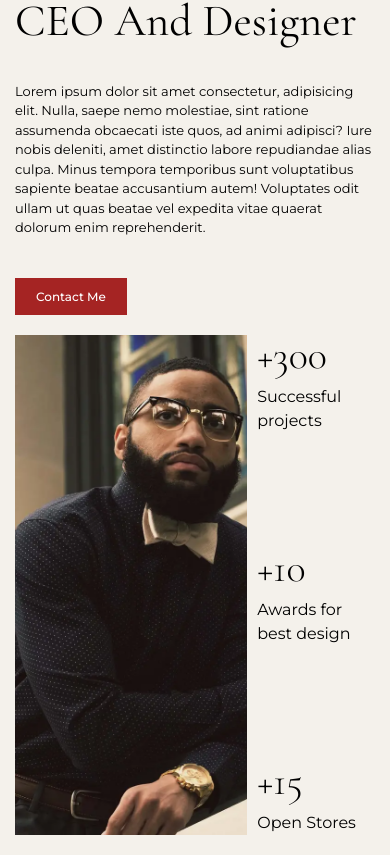
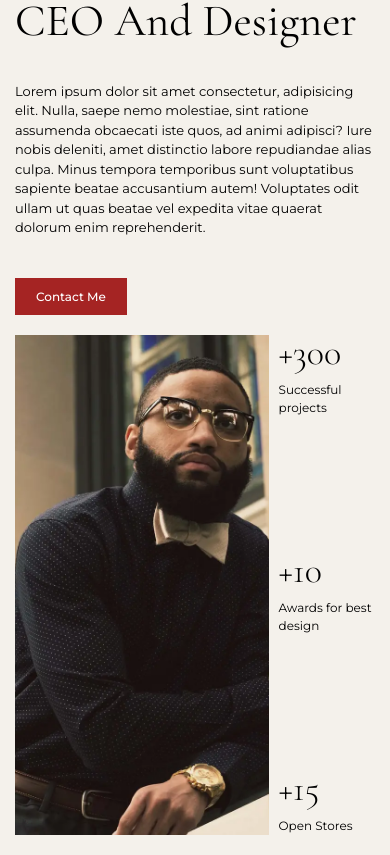
Before and after one commit to AdeDevs/efrona, a React (Vite) app: page / in a window 390 px wide. Shown: the part 1408-2263 px from the top of the page. Built offline with nearby package versions, Linux system fonts and the light colour scheme; a web font is replaced by a local one.

Commit message:
enhance font size for list items in stats section for better readability

```diff
--- a/src/styles/home.css
+++ b/src/styles/home.css
@@ -289,6 +289,9 @@
     gap: 10px;
     list-style-type: none;
 }
+.stats ul li {
+    font-size: 12px;
+}
 .stats ul h3 {
     font-family: var(--fancy-font);
     font-size: clamp(36px, 6vw, 65px);
@@ -409,9 +412,9 @@
     .stats {
         flex-direction: column;
     }
-    .stats ul h3 {
+    /* .stats ul h3 {
         font-size: clamp(40px, 6vw, 75px);
-    }
+    } */
 }
 
 @media screen and (max-width: 400px) {
```
